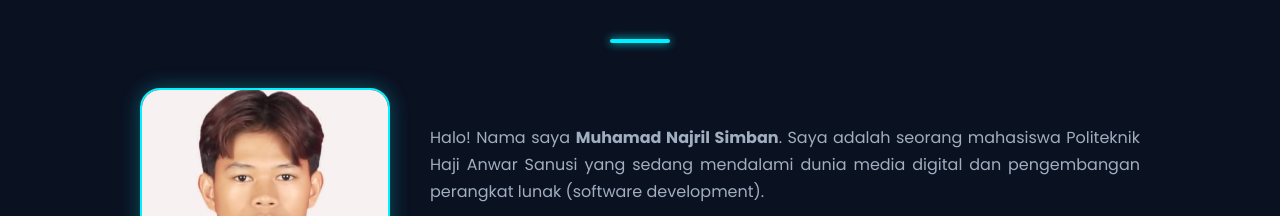
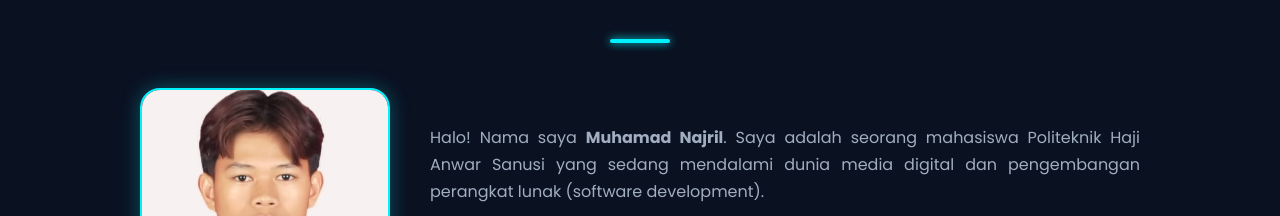
Before and after one commit to arilbanday4545-hash/storytalling-storyboard, a plain HTML site: page index.html in a window 1280 px wide. Shown: the part 949-1165 px from the top of the page. Drawn offline with Linux system fonts and the light colour scheme.

Commit message:
Update index.html

```diff
--- a/index.html
+++ b/index.html
@@ -3,7 +3,7 @@
 <head>
     <meta charset="UTF-8">
     <meta name="viewport" content="width=device-width, initial-scale=1.0, maximum-scale=1.0, user-scalable=no">
-    <title>Portofolio | Muhamad Najril Simban</title>
+    <title>Portofolio | Muhamad Najri</title>
     <link rel="preconnect" href="https://fonts.googleapis.com">
     <link rel="preconnect" href="https://fonts.gstatic.com" crossorigin>
     <link href="https://fonts.googleapis.com/css2?family=Fira+Code:wght@400;600&family=Poppins:wght@300;400;600;700&display=swap" rel="stylesheet">
@@ -595,7 +595,7 @@
                 <img src="propil.jpeg" alt="Muhamad Najril Simban" width="472" height="469">
             </div>
             <div class="about-text">
-                <p>Halo! Nama saya <strong>Muhamad Najril Simban</strong>. Saya adalah seorang mahasiswa Politeknik Haji Anwar Sanusi yang sedang mendalami dunia media digital dan pengembangan perangkat lunak (software development).</p>
+                <p>Halo! Nama saya <strong>Muhamad Najril</strong>. Saya adalah seorang mahasiswa Politeknik Haji Anwar Sanusi yang sedang mendalami dunia media digital dan pengembangan perangkat lunak (software development).</p>
                 <p>Website portofolio ini dibangun khusus untuk memenuhi tugas <strong>Ujian Tengah Semester (UTS) Mata Kuliah Visual Storytelling</strong>, sekaligus menjadi ruang digital kreatif untuk mendokumentasikan perjalanan saya dalam merajut baris-baris kode logika.</p>
             </div>
         </div>
```
